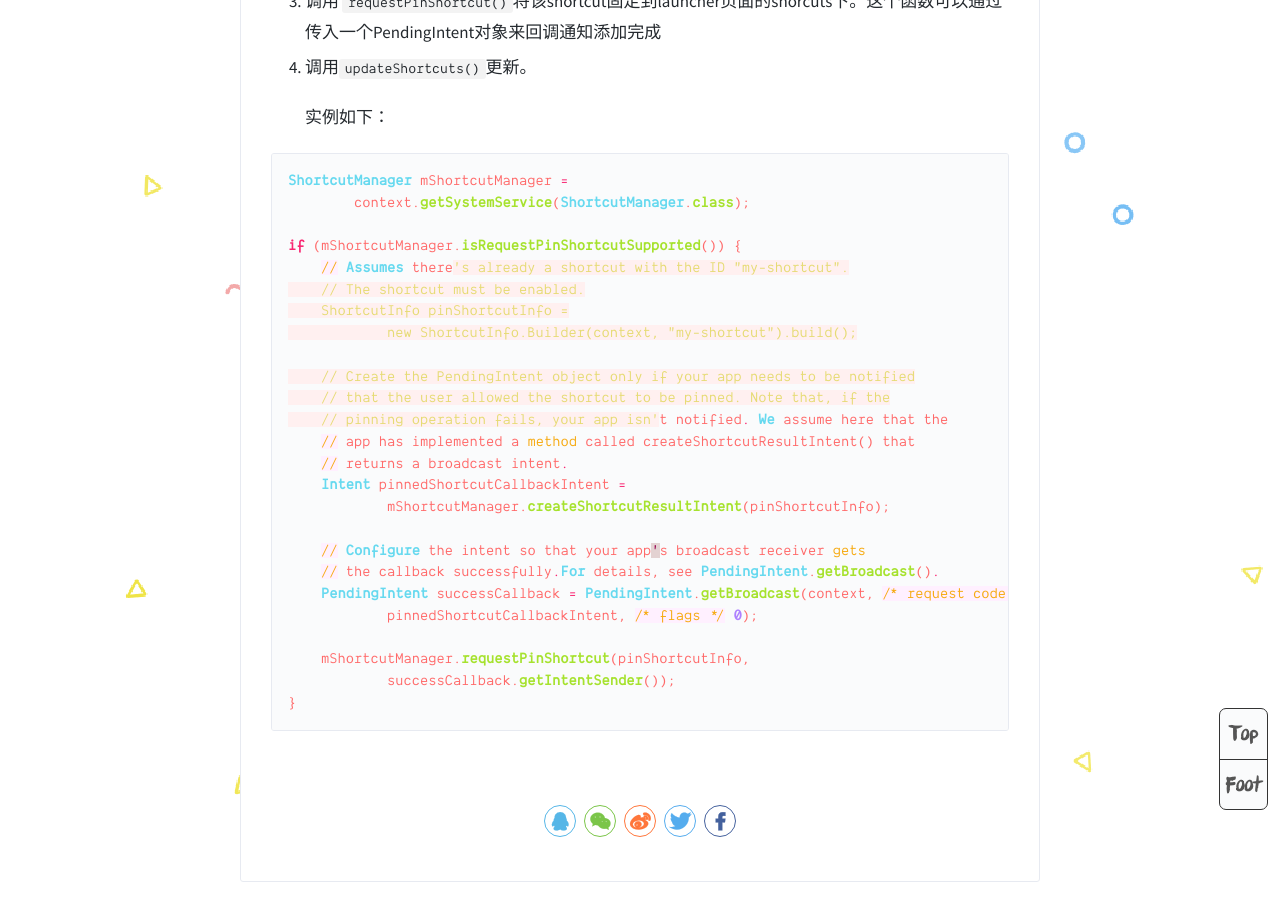
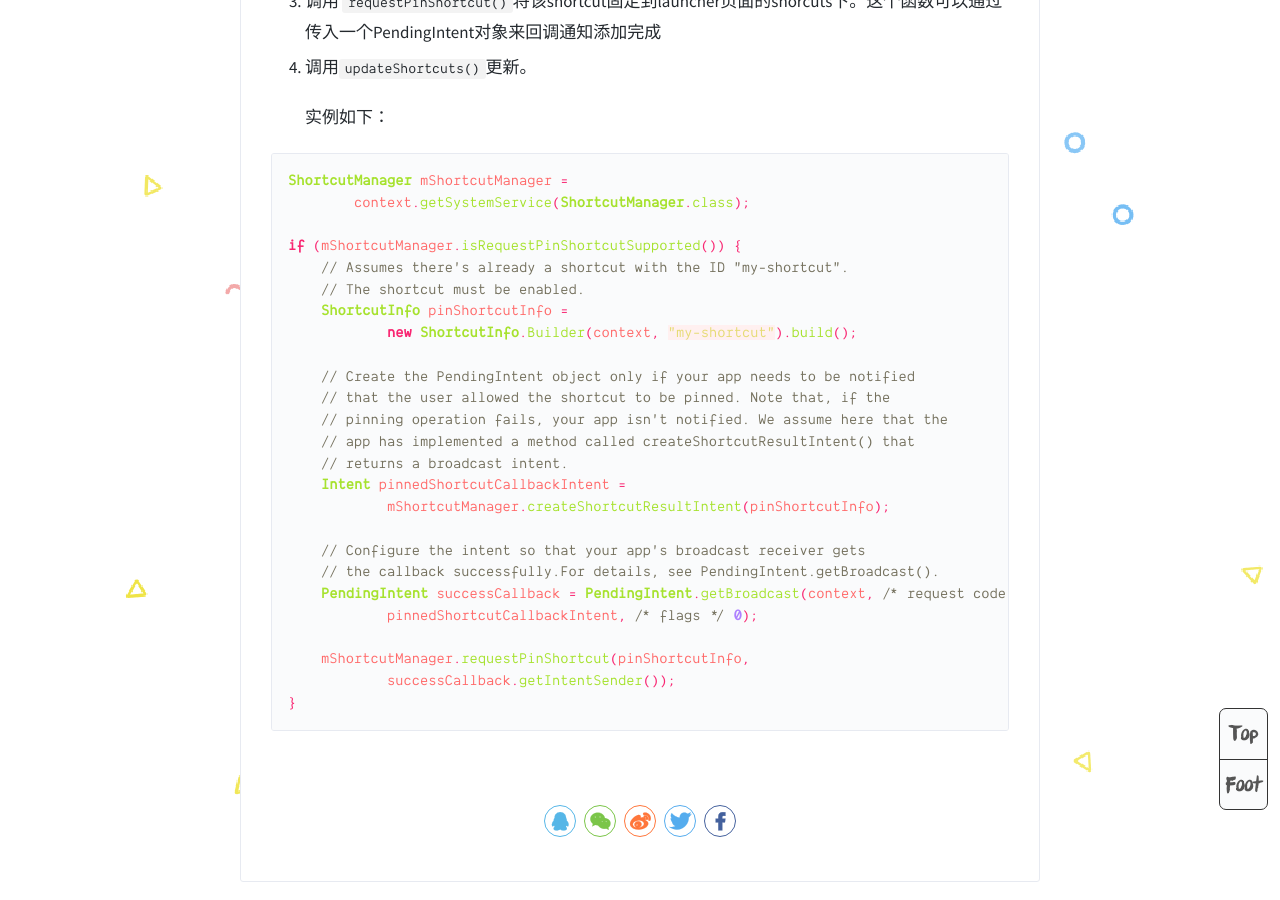
Before and after one commit to 1160899400/JimLiu.github.io, a Jekyll site: the page built from _posts/2018-12-28-Android Launcher长按icon呼出菜单.md, in a window 1280 px wide and 900 px high, scrolled down 4442 px. Built offline with Jekyll 4.4.1, drawn with Linux system fonts in a browser that asks for light colours; some of the changed text lies outside the part shown.

Commit message:
Update 2018-12-28-Android Launcher长按icon呼出菜单.md

```diff
--- a/_posts/2018-12-28-Android Launcher长按icon呼出菜单.md
+++ b/_posts/2018-12-28-Android Launcher长按icon呼出菜单.md
@@ -35,7 +35,7 @@ tags:
 ##### 创建static shorcuts
 1. 在AndroidManifest.xml下找到你的启动activity，在\<activity\>\</activity\>下添加\<meta-data\>如下：
 
-~~~ruby
+~~~xml
 	<meta-data android:name="android.app.shortcuts"
                android:resource="@xml/shortcuts" />
 ~~~
@@ -43,7 +43,7 @@ tags:
 2.然后创建一个资源文件shortcuts.xml，放在res/xml/ 目录下
 3.往这个资源文件的\<shortcuts\>根节点添加\<shortcut\>节点，\<shortcut\>节点内可以指定一个或多个intent，含有多个intent时，显示最后一个intent对应的内容，shortcut 节点示例如下：
 
-~~~ruby
+~~~xml
 <shortcuts xmlns:android="http://schemas.android.com/apk/res/android">
   <shortcut
     android:shortcutId="compose"
@@ -88,7 +88,7 @@ tags:
 3. **Remove**:`removeDynamicShortcuts()`移除一系列shortcuts，`removeAllDynamicShortcuts()`移除所有shortcuts。
 
 &emsp;&emsp;下面是具体使用实例：
-~~~ruby
+~~~java
 //ShortcutManager shortcutManager = getSystemService(Context.SHORTCUT_SERVICE);
 ShortcutManager shortcutManager = getSystemService(ShortcutManager.class);
 
@@ -114,7 +114,7 @@ shortcutManager.setDynamicShortcuts(Arrays.asList(shortcut));
 4. 调用`updateShortcuts()`更新。
 
 &emsp;&emsp;实例如下：
-~~~ruby
+~~~java
 ShortcutManager mShortcutManager =
         context.getSystemService(ShortcutManager.class);
 
```
